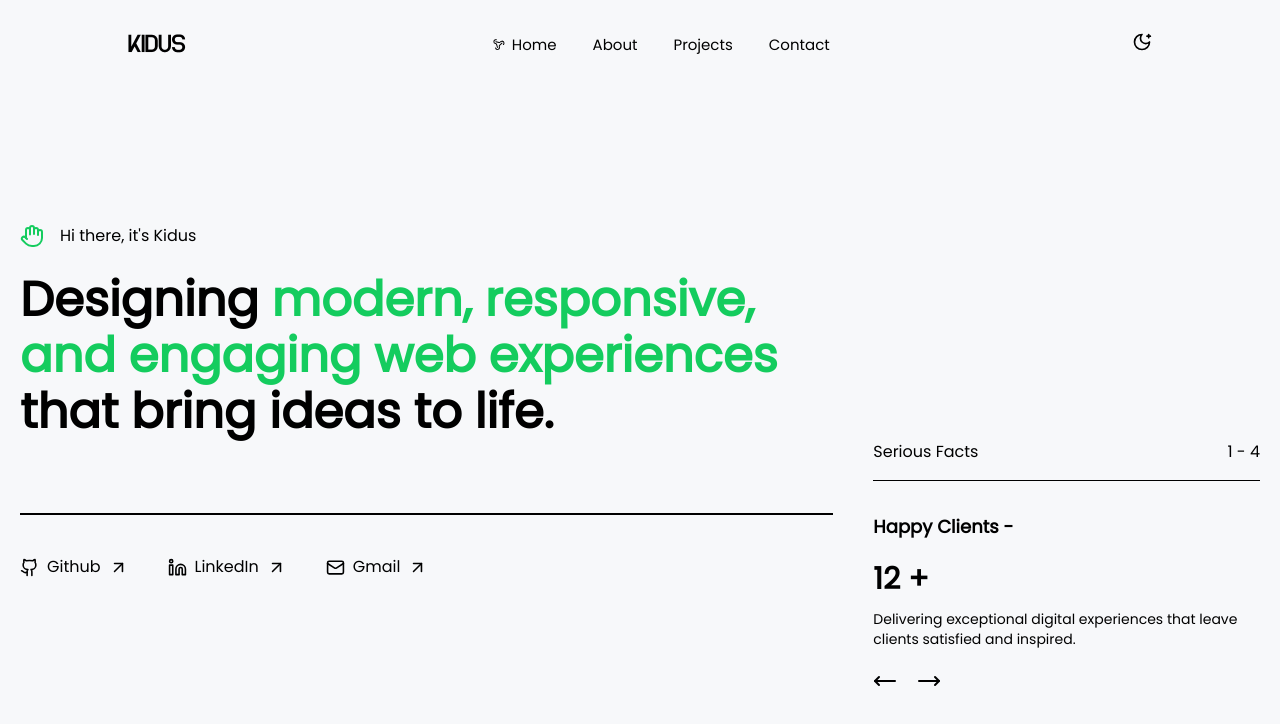
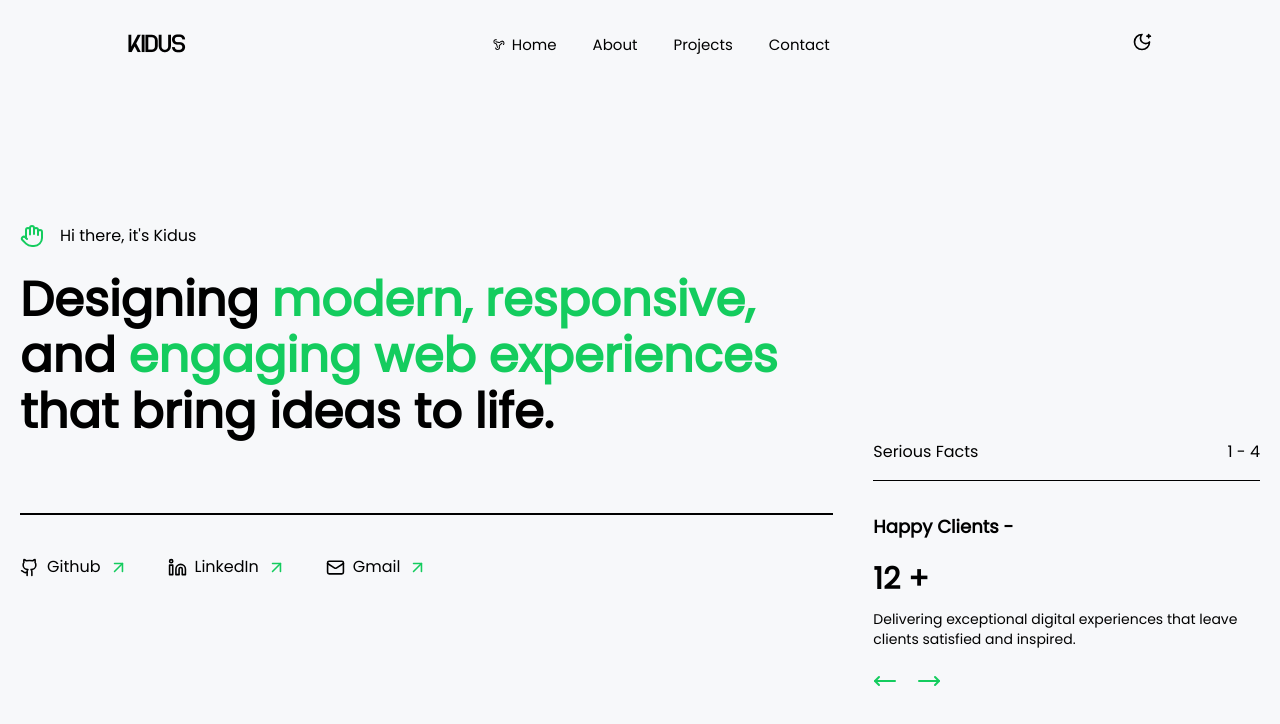
Before and after one commit to kid-us/Next-Portfolio, a Next.js app: page / in a window 1280 px wide. Shown: the top 724 px of the page. Built offline with nearby package versions, Linux system fonts and the light colour scheme.

Commit message:
Primary color in action.

```diff
--- a/app/components/SeriousFacts.tsx
+++ b/app/components/SeriousFacts.tsx
@@ -64,10 +64,10 @@ const SeriousFacts = () => {
       <p className="mt-3 text-sm text-color-secondary">{seriousFacts.note}</p>
       <div className="flex mt-5 gap-x-5">
         <button onClick={handlePrev}>
-          <MoveLeft className="text-color-secondary" />
+          <MoveLeft className="text-primary" />
         </button>
         <button onClick={handleNext}>
-          <MoveRight className="text-color-secondary" />
+          <MoveRight className="text-primary" />
         </button>
       </div>
     </>
--- a/app/components/SocialLinks.tsx
+++ b/app/components/SocialLinks.tsx
@@ -12,7 +12,7 @@ const SocialLinks = () => {
         <Github size={19} className="text-color-secondary" />
         Github
         <span className="group-hover:rotate-45 transition-all duration-400 lg:block hidden">
-          <ArrowUpRight size={19} className="text-color-secondary" />
+          <ArrowUpRight size={19} className="text-primary" />
         </span>
       </Link>
 
@@ -22,7 +22,7 @@ const SocialLinks = () => {
       >
         <Linkedin size={19} className="text-color-secondary" /> LinkedIn
         <span className="group-hover:rotate-45 transition-all duration-400 lg:block hidden">
-          <ArrowUpRight size={19} className="text-color-secondary" />
+          <ArrowUpRight size={19} className="text-primary" />
         </span>
       </Link>
 
@@ -32,7 +32,7 @@ const SocialLinks = () => {
       >
         <Mail size={19} className="text-color-secondary" /> Gmail
         <span className="group-hover:rotate-45 transition-all duration-400 lg:block hidden">
-          <ArrowUpRight size={19} className="text-color-secondary" />
+          <ArrowUpRight size={19} className="text-primary" />
         </span>
       </Link>
     </>
--- a/app/page.tsx
+++ b/app/page.tsx
@@ -13,10 +13,8 @@ export default function Home() {
             there, it's Kidus
           </p>
           <p className="lg:text-5xl text-3xl font-bold  lg:leading-14">
-            Designing{" "}
-            <span className="text-primary">
-              modern, responsive, and engaging web experiences
-            </span>{" "}
+            Designing <span className="text-primary">modern, responsive,</span>{" "}
+            and <span className="text-primary">engaging web experiences</span>{" "}
             that bring ideas to life.
           </p>
         </div>
```
